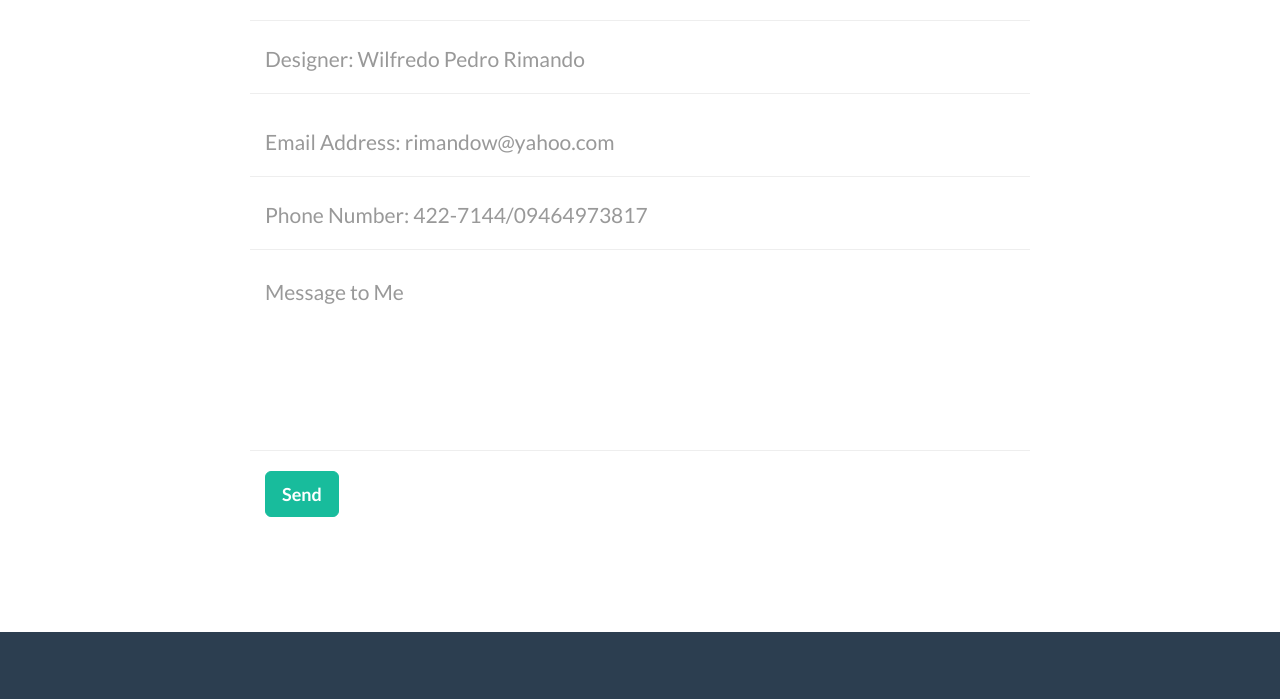
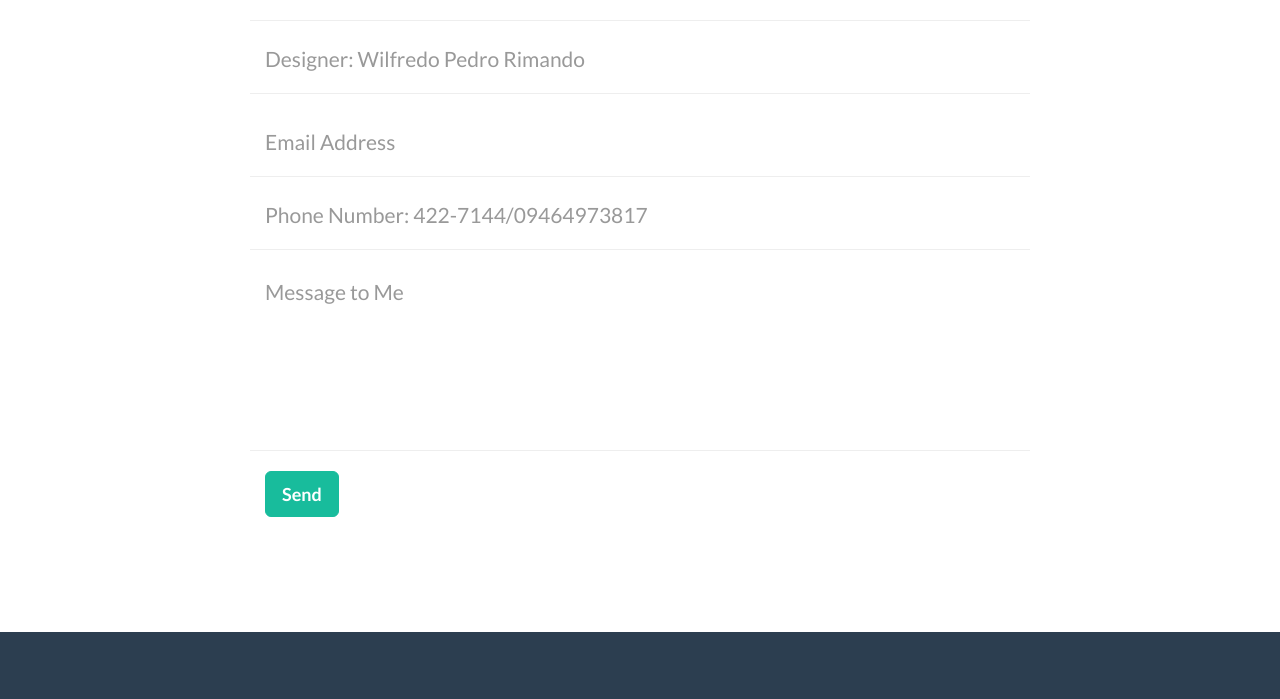
Before and after one commit to lurilyn/wilfredorimando1.github.io, a website: page index.html in a window 1280 px wide. Shown: the part 2540-3239 px from the top of the page. Drawn offline with nearby package versions, Linux system fonts and the light colour scheme.

Commit message:
Update index.html

```diff
--- a/index.html
+++ b/index.html
@@ -202,7 +202,7 @@
                         <div class="row control-group">
                             <div class="form-group col-xs-12 floating-label-form-group controls">
                                 <label><p>Email Address</p></label>
-                                <input type="email" class="form-control" placeholder="Email Address: rimandow@yahoo.com" id="email" required data-validation-required-message="Please enter your email address.">
+                                <input type="email" class="form-control" placeholder="Email Address" id="email: rimandow@yahoo.com" required data-validation-required-message="Please enter your email address.">
                                 <p class="help-block text-danger"></p>
                             </div>
                         </div>
```
